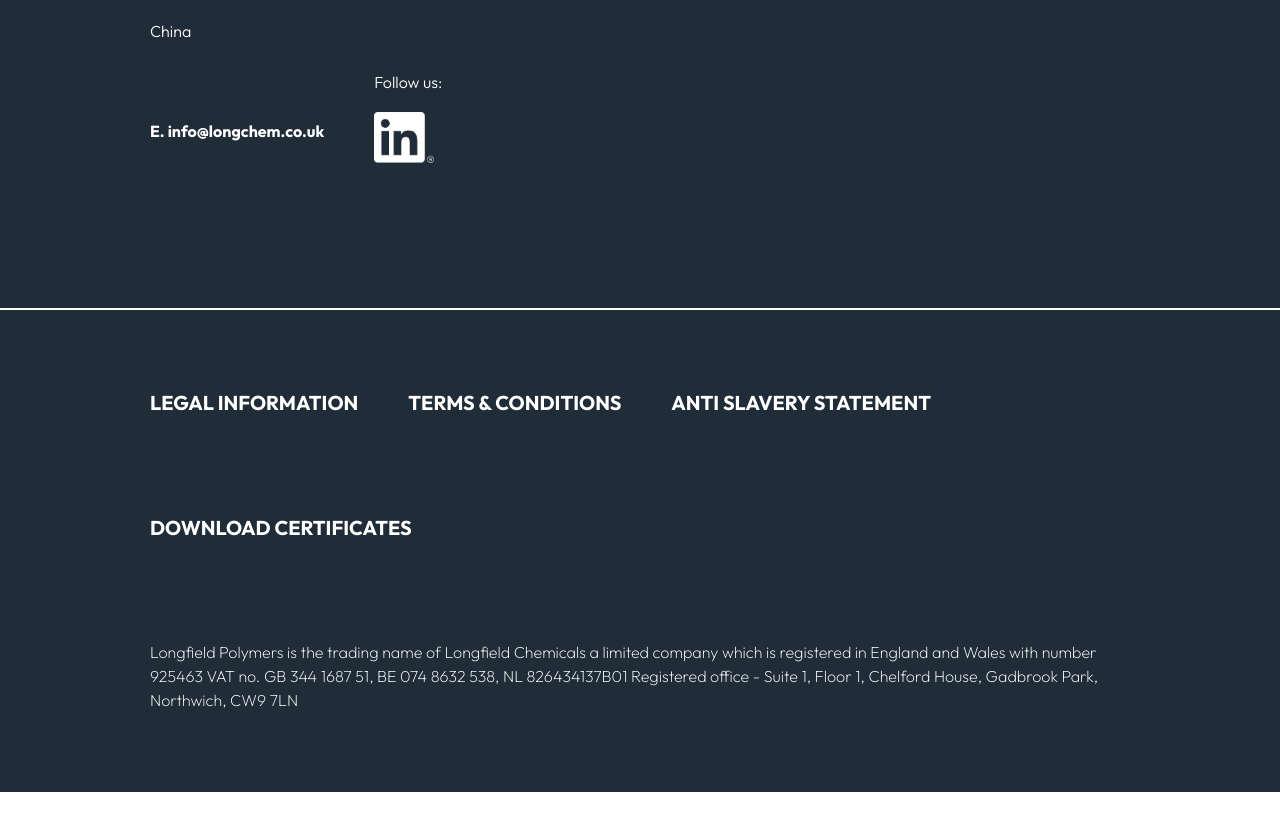
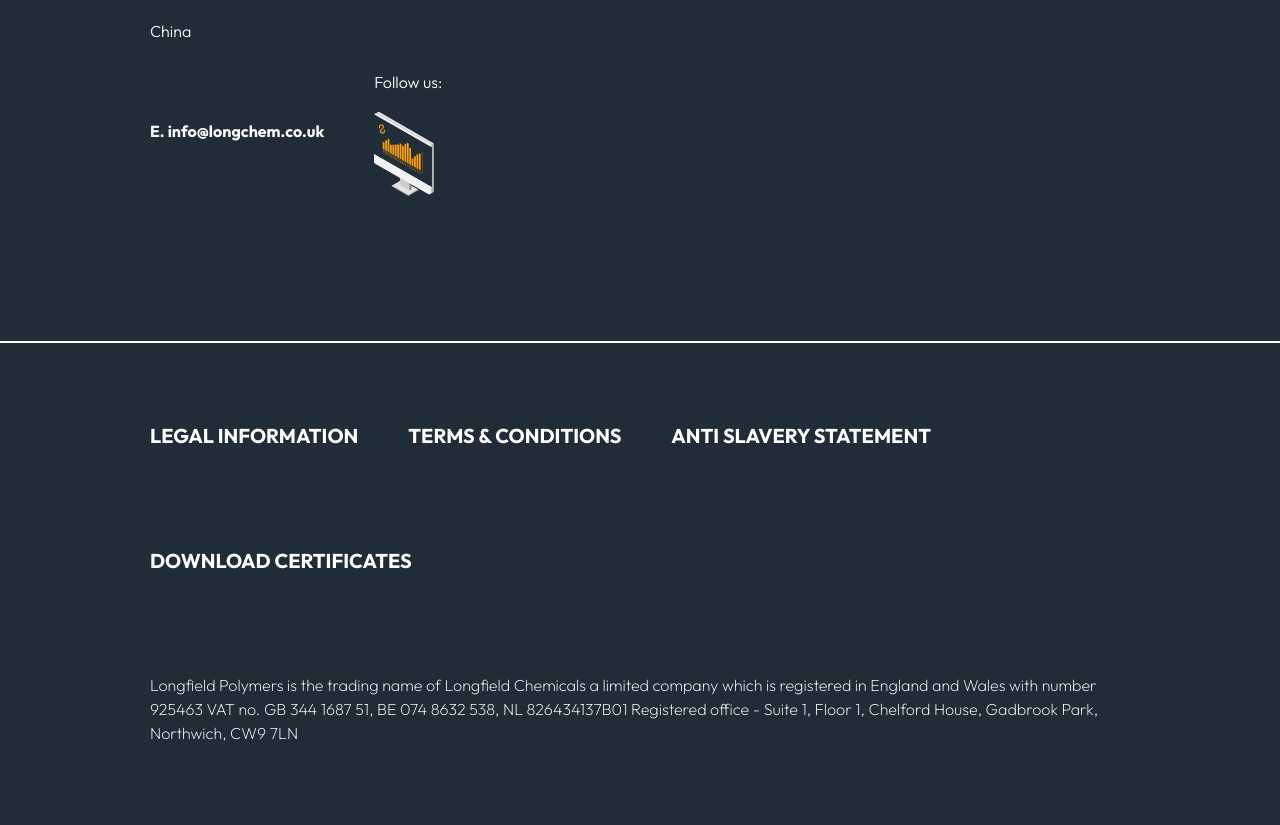
Before and after one commit to camcgreen/longfield, a Next.js app: page / in a window 1280 px wide. Shown: the part 5182-6007 px from the top of the page. Before the commit the page ends 5974 px from the top, so only its background shows below. Built offline with nearby package versions, Linux system fonts and the light colour scheme.

Commit message:
try changing to diff random image

```diff
--- a/components/footer.js
+++ b/components/footer.js
@@ -154,7 +154,8 @@ const Footer = () => {
           {/* <img className={styles.linkedin} src='/linkedin.svg' alt='' /> */}
           <img
             className={styles.linkedinLogo}
-            src='/linkedin-logo.png'
+            // src='/linkedin-logo.png'
+            src='/monitor.svg'
             alt=''
             style={{ display: 'block !important' }}
           />
```
